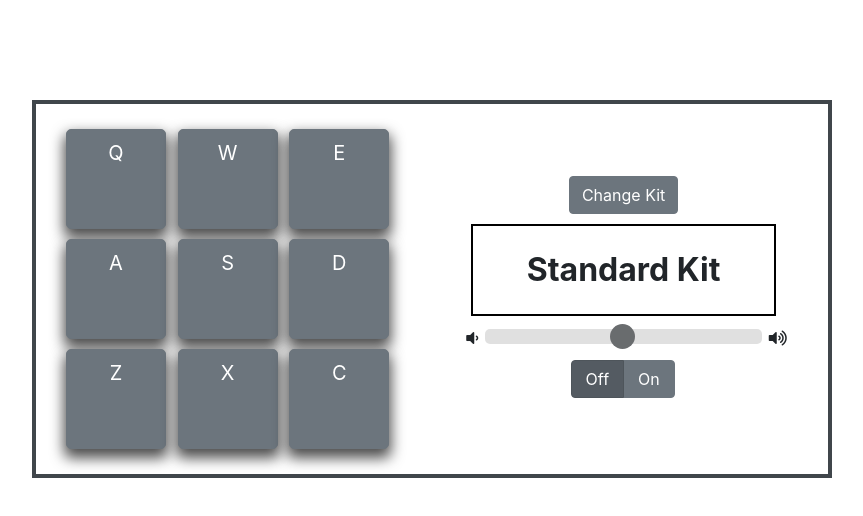
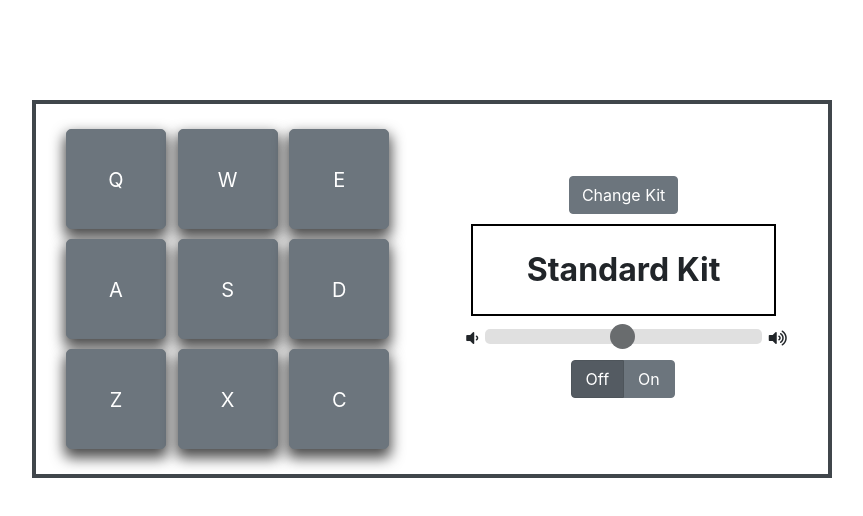
Before and after one commit to MarkFSkinner/drum-machine, a React (Create React App) app: page / in a window 1280 px wide. Shown: the top 516 px of the page, without its empty margins (208-1071 px from the left). Built offline with nearby package versions, Linux system fonts and the light colour scheme.

Commit message:
Change style of drum pad buttons

```diff
--- a/src/App.css
+++ b/src/App.css
@@ -25,15 +25,10 @@
   height: 100px;
   margin: auto;
   border-radius: 5px;
-}
-
-.btn-drum {
-  /*width: 100%;
-  height: 100%;*/
-  border-radius: 5px;
   -webkit-box-shadow: 0px 7px 14px 2px rgba(0,0,0,0.7);
   -moz-box-shadow: 0px 7px 14px 2px rgba(0,0,0,0.7);
   box-shadow: 0px 7px 14px 2px rgba(0,0,0,0.7);
+  padding-top: 35px;
 }
 
 #controls {
--- a/src/components/DrumPad.js
+++ b/src/components/DrumPad.js
@@ -1,7 +1,7 @@
 import React from 'react';
 
 const DrumPad = props => (
-  <div type='button' id={props.name.replace(" ", "-").toLowerCase()} className={`btn btn-secondary btn-lg btn-drum drum-pad ${props.animation}`} onClick={props.handleClick}>
+  <div id={props.name.replace(" ", "-").toLowerCase()} className={`btn btn-secondary btn-lg btn-drum drum-pad ${props.animation}`} onClick={props.handleClick}>
     <audio id={props.keyPress} className='clip' src={props.audioClip} preload="auto"></audio>
     {props.keyPress}
   </div>
```
